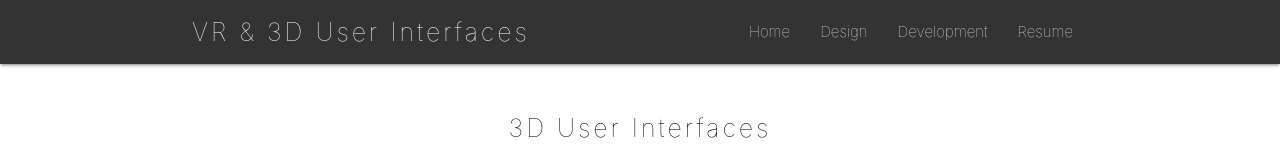
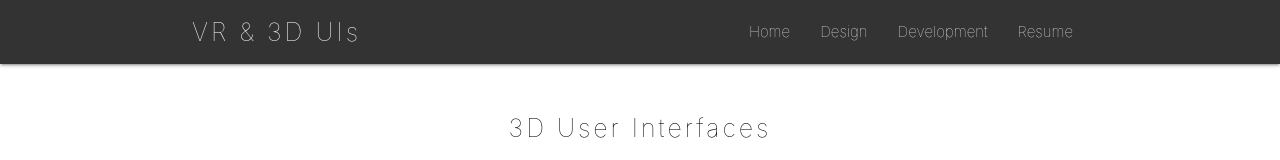
Before and after one commit to 1Cbondy1/1Cbondy1.github.io, a plain HTML site: page pages/design_vr.html in a window 1280 px wide. Shown: the top 160 px of the page. Drawn offline with nearby package versions, Linux system fonts and the light colour scheme.

Commit message:
fixed title overflow on VR & 3D UI page

```diff
--- a/pages/design_vr.html
+++ b/pages/design_vr.html
@@ -34,7 +34,7 @@
         <nav>
             <div class="container">
                 <div class="nav-wrapper">
-                <a class="brand-logo">VR & 3D User Interfaces</a>
+                <a class="brand-logo">VR & 3D UIs</a>
                 <a href="#" data-target="mobile-demo" class="sidenav-trigger"><i class="material-icons">menu</i></a>
                 <ul class="right hide-on-med-and-down">
                     <li><a href="../index.html">Home</a></li>
```
